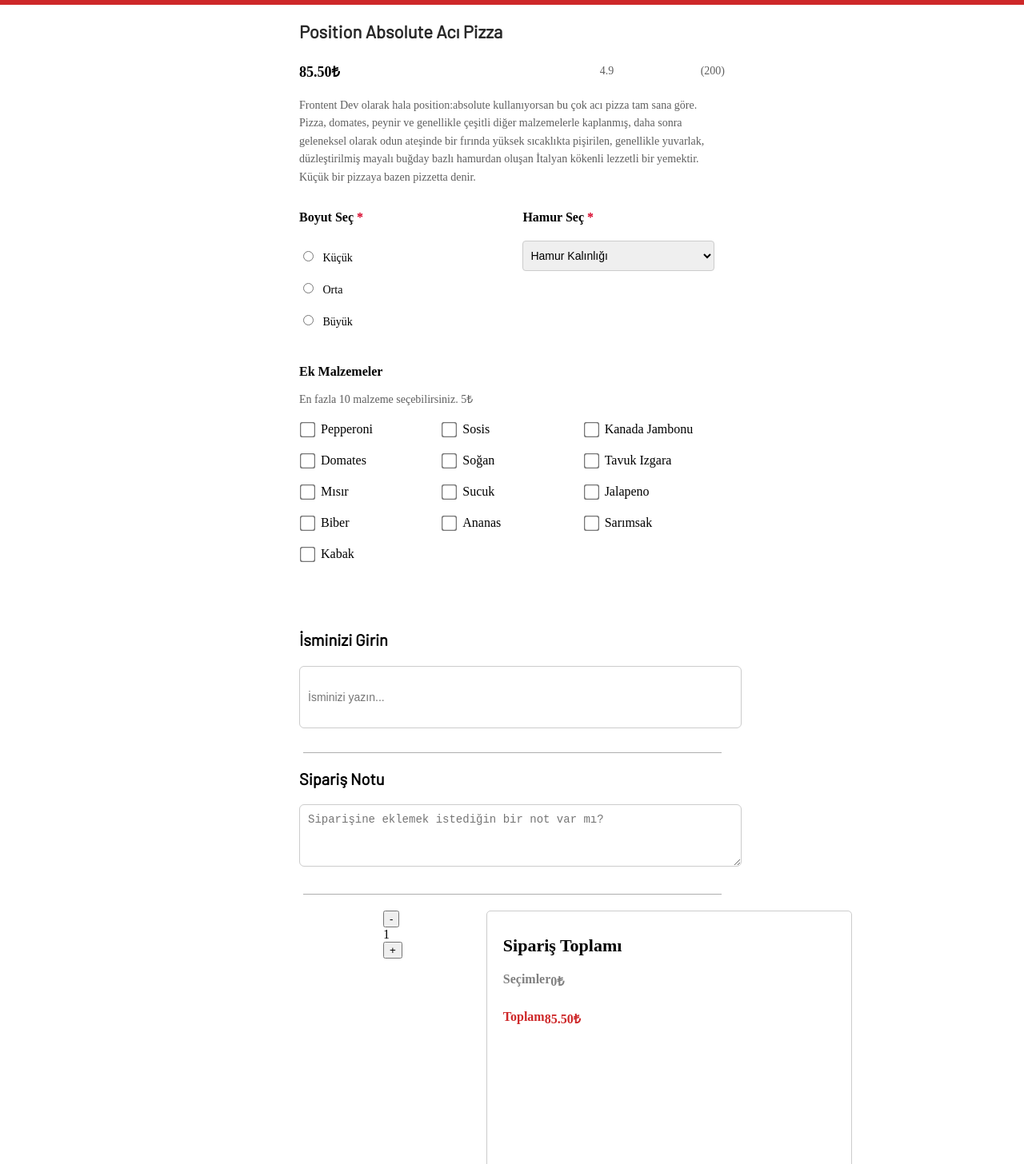
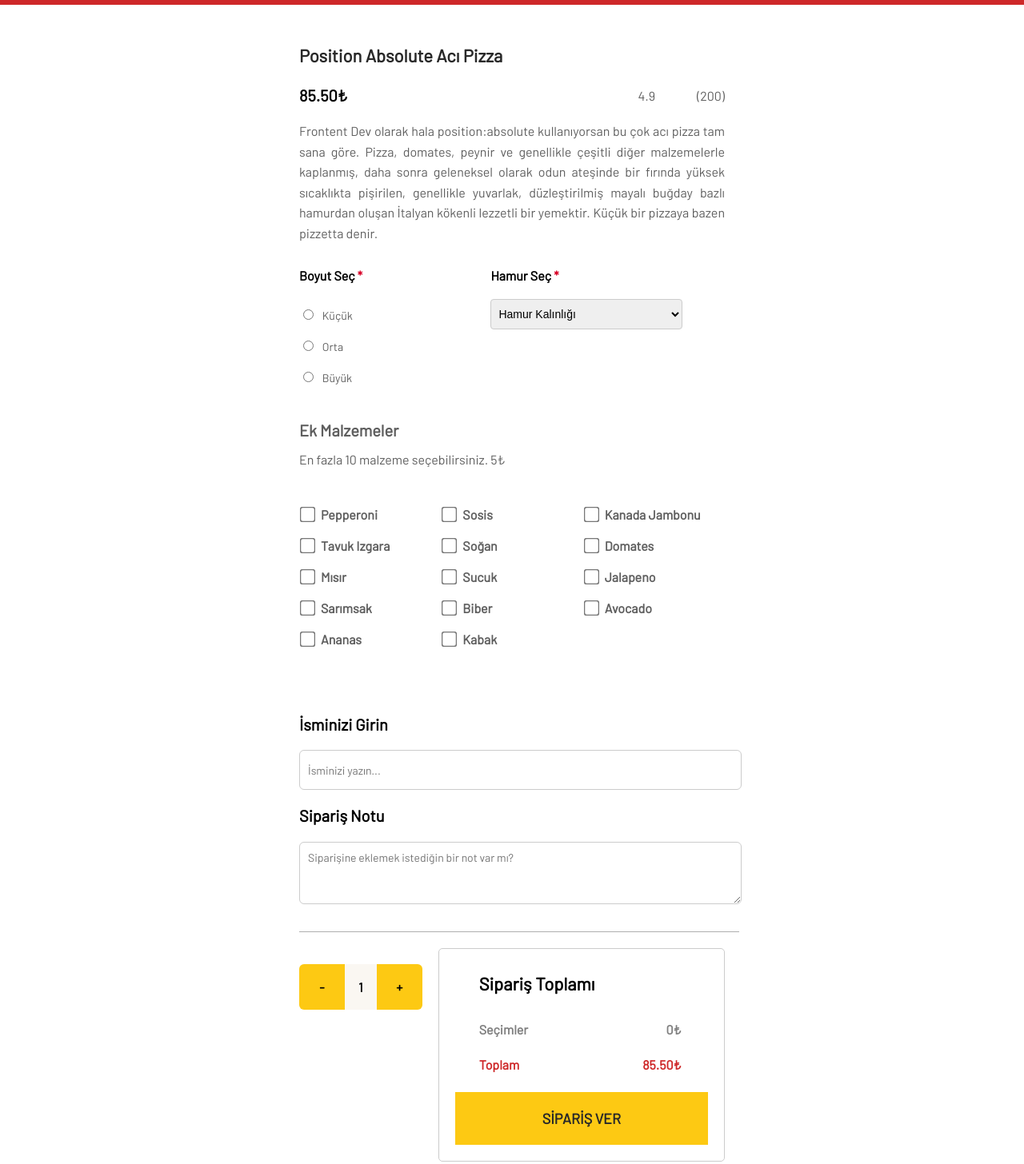
Before and after one commit to SimgeeYigit/fsweb-s8-challenge-pizza, a React (Vite) app: page /order in a window 1280 px wide. Shown: the part 194-1650 px from the top of the page at 80% size. Built offline with nearby package versions, Linux system fonts and the light colour scheme; a web font is replaced by a local one.

Commit message:
Güncelleme

```diff
--- a/src/components/Order.css
+++ b/src/components/Order.css
@@ -33,7 +33,7 @@
     font-size: 22px;
     color: #292929;
     margin-bottom: 25px;
-    margin-top: 20px;
+    margin-top: 50px;
 }
 
 /*Fiyat ve Puan */
@@ -44,47 +44,64 @@
 }
 
 .pizza-price {
-    font-size: 18px;
+    font-family: Barlow;
+    font-weight: 700;
+    font-size: 20px;
     font-weight: bold;
-    flex-grow: 0.5;
+    flex-grow: 0.75;
 }
 
 .pizza-rating {
-    font-size: 14px;
+    font-family: Barlow;
+    font-weight: 400;
+    font-size: 16px;
     color: #5F5F5F;
 }
 
 .pizza-people{
-    font-size: 14px;
+    font-family: Barlow;
+    font-weight: 400;
+    font-size: 16px;
     color: #5F5F5F;
 }
 
 /* Açıklama */
 .pizza-description {
-    font-size: 14px;
+    font-family: Barlow;
+    font-weight: 400;
+    font-size: 16px;
     line-height: 1.6;
     color: #5F5F5F;
     margin-top: 20px;
     margin-bottom: 30px;
+    text-align: justify;
 }
 
+.select {
+    font-family: Barlow;
+    font-weight: 600;
+    font-size: 20px;
+}
 /*Boyut ve Hamur Seçimi için Yatayda Hizalama */
 .pizza-options {
     display: flex;
     justify-content: flex-start;
-    gap: 40px;
 }
-
-
 
 /*Boyut Seçimi */
 .size-selection,
 .dough-selection {
+    font-family: Barlow;
+    font-weight: 500;
+    font-size: 16px;
     display: flex;
     flex-direction: column;
     width: 45%;
 }
 
+.size-selection label {
+    color: #5F5F5F;
+}
 .size-selection,
 .dough-selection input {
     gap: 10px;
@@ -134,20 +151,27 @@
 
 /*Ekstra Malzemeler */
 .extra-ingredients {
+    font-family: Barlow;
+    color: #5F5F5F;
+    font-weight: 700;
+    font-size: 16px;
     margin-top: 20px;
 }
 
 .extra-ingredients h4 {
-    font-size: 16px;
+    font-family: Barlow;
+    font-size: 20px;
     font-weight: 600;
     margin-top: 35px;
     margin-bottom: 15px;
 }
 
 .extra-ingredients p {
-    font-size: 14px;
+    font-family: Barlow;
+    font-size: 16px;
+    font-weight: 500;
     color: #5F5F5F;
-    margin-bottom: 20px;
+    margin-bottom: 50px;
 }
 
 /*Ek Malzemeler Listesi */
@@ -179,19 +203,11 @@
 .order-nav {
     color: white;
     position: relative;
-    top: 60px;
+    top: 40px;
     right: 175px;
-}
-
-.order-name::after {
-    content: "";
-    display: block;
-    width: 523px;
-    height: 1px;
-    background-color: rgba(95, 95, 95, 0.5);
-    margin-top: 30px;
-    margin-left: auto;
-    margin-right: auto;
+    font-family: Barlow;
+    font-weight: 400;
+    font-size: 1rem;
 }
 
 .order-name h4 {
@@ -204,8 +220,9 @@
 }
 
 .order-name input {
+    font-family: Barlow;
     width: 531px;
-    height: 56px;
+    height: 28px;
     padding: 10px;
     font-size: 14px;
     border: 1px solid #ccc;
@@ -222,14 +239,13 @@
 .order-note::after {
     content: "";
     display: block;
-    width: 523px;
+    width: 550px;
     height: 1px;
     background-color: rgba(95, 95, 95, 0.5);
     margin-top: 30px;
     margin-left: auto;
     margin-right: auto;
 }
-
 
 .order-note h4 {
     font-family: Barlow;
@@ -241,6 +257,7 @@
 
 }
 .order-note textarea {
+    font-family: Barlow;
     width: 531px;
     height: 56px;
     padding: 10px;
@@ -248,6 +265,7 @@
     border: 1px solid #ccc;
     border-radius: 6px;
     resize: vertical;
+    text-align: left;
 }
 
 
@@ -264,21 +282,24 @@
 .quantity-control {
     display: flex;
     align-items: center;
-    background-color: #f7f7f7;
+    background-color: white;
     border-radius: 6px;
     overflow: hidden;
-    width: 240px;
+    width: 170px;
     height: 57px;
+    margin-top: 20px;
 }
 
 /*Butonlar  */
 .quantity-control button {
+    font-family: Barlow;
     background-color: #FDC913;
     border: none;
-    padding: 10px 15px;
-    font-size: 22px;
+    padding: 10px 25px;
+    font-size: 16px;
+    font-weight: 700;
     cursor: pointer;
-    width: 40px;
+    width: 57px;
     height: 100%;
     display: flex;
     align-items: center;
@@ -289,8 +310,9 @@
 
 /*Orta Kısım (Sayı Gösterme) */
 .quantity-control span {
-    font-size: 22px;
-    font-weight: bold;
+    font-family: Barlow;
+    font-size: 16px;
+    font-weight: 700;
     padding: 10px;
     background-color: #FAF7F2;
     text-align: center;
@@ -305,23 +327,34 @@
 .order-total {
     display: flex;
     flex-direction: column;
+    justify-content: space-between;
     align-items: flex-start;
-    justify-content: center;
     background: #fff;
     border-radius: 5px;
+    width: 350px;
     padding: 20px;
-    width: 100%;
-    height: auto;
+    height: auto; /* sabit yükseklik kaldırıldı */
     border: 1px solid #ccc;
     margin-bottom: 150px;
-    padding-bottom: 80px;
 }
 
+
 .order-total .order-button {
-    margin-top: 254px;
-    width: 300px;
-    margin-left: 115px;
-    border-radius: 6px;
+    width: 100%;
+    margin-top: 20px;
+    align-self: center;
+}
+
+
+.order-summary {
+    display: flex;
+    flex-direction: row;
+    gap: 20px;
+}
+
+.quantity-control {
+    width: 170px;
+    display: flex;
 }
 
 
@@ -330,10 +363,13 @@
 }
 
 .summary-title {
-    font-size: 16px;
-    font-weight: bold;
-    margin-bottom: 15x;
+    font-family: Barlow;
+    font-size: 20px;
+    font-weight: 600;
+    margin-bottom: 15px;
     text-align: left;
+    margin-left: 30px;
+    margin-top: 50px;
 }
 
 
@@ -354,35 +390,39 @@
 }
 
 .summary-item{
-
-        font-size: 14px;
+        font-family: Barlow;
+        font-size: 18px;
         color: #D9D9D9;
         display: flex;
         justify-content: space-between;
         font-weight: bold;
         margin-bottom: 15px;
+        margin-left: 30px;
 }
 
 .summary-total {
-    font-size: 14px;
+    font-family: Barlow;
+    font-size: 18px;
     color: #CE2829;
     display: flex;
     justify-content: space-between;
     font-weight: bold;
     margin-top: 10px;
+    margin-left: 30px;
 }
 
 /*Sipariş Ver Butonu */
 .order-button {
+    font-family: Barlow;
     display: flex;
     justify-content: center;
     align-items: center;
-    padding: 15px 0;
+    padding: 15px 15px;
     width: 100%;
     max-width: 344px;
     height: 66px;
     background: #FDC913;
-    color: black;
+    color: #292929;
     font-size: 18px;
     font-weight: bold;
     border: none;
@@ -390,8 +430,14 @@
     transition: background 0.3s ease, transform 0.2s ease;
 }
 
-
-
+.summary-item,
+.summary-total {
+    display: flex;
+    justify-content: space-between;
+    width: 80%; /* Bu önemli! Satırın tamamını kaplamasını sağlar */
+    font-size: 14px;
+    font-weight: bold;
+}
 
 /* Responsive- */
 @media (max-width: 768px) {
@@ -450,10 +496,11 @@
 
 
     .order-summary {
-        flex-direction: column;
+        display: flex;
+        flex-direction: row;
         align-items: center;
-        gap: 20px;
-        width: 100%;
+        gap: 10px;
+        width: 202px;
         max-width: 420px;
     }
 
@@ -465,7 +512,7 @@
     }
 
     .quantity-control {
-        width: 100%;
+        width: 50%;
         max-width: 150px;
         display: flex;
         justify-content: left;
--- a/src/components/Order.jsx
+++ b/src/components/Order.jsx
@@ -27,15 +27,16 @@ const Order = () => {
         "Pepperoni",
         "Sosis",
         "Kanada Jambonu",
+        "Tavuk Izgara",
+        "Soğan",
         "Domates",
-        "Soğan",
-        "Tavuk Izgara",
         "Mısır",
         "Sucuk",
         "Jalapeno",
+        "Sarımsak",
         "Biber",
+        "Avocado",
         "Ananas",
-        "Sarımsak",
         "Kabak",
     ];
 
@@ -163,7 +164,7 @@ const Order = () => {
 
                     <div className="pizza-options">
                         <div className="size-selection">
-                            <h4>Boyut Seç</h4>
+                            <h4 className="select">Boyut Seç</h4>
                             {["Küçük", "Orta", "Büyük"].map((size) => (
                                 <label key={size}>
                                     <input
@@ -177,7 +178,7 @@ const Order = () => {
                             ))}
                         </div>
                         <div className="dough-selection">
-                            <h4>Hamur Seç </h4>
+                            <h4 className="select">Hamur Seç </h4>
                             <select value={selectedDough} onChange={handleDoughChange}>
                                 <option disabled>Hamur Kalınlığı</option>
                                 <option>İnce</option>
@@ -233,12 +234,6 @@ const Order = () => {
                             <button onClick={() => handleQuantityChange(1)}>+</button>
                         </div>
 
-                        <div className="order-count">
-                            <button className="order-count-button">-</button>
-                            <p>{quantity}</p>
-                            <button className="order-count-button">+</button>
-                        </div>
-
                         <div className="order-total">
                             <h4 className="summary-title">Sipariş Toplamı</h4>
                             <p className="summary-item">
```
